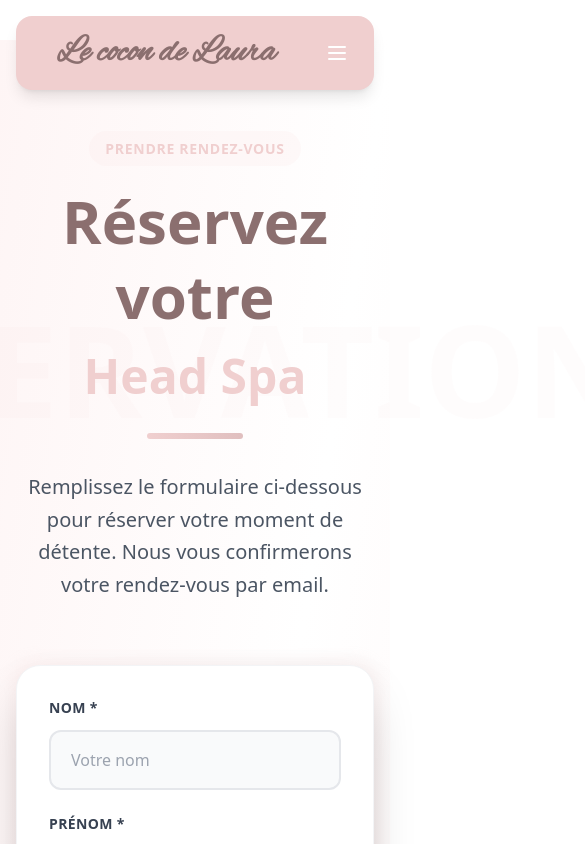
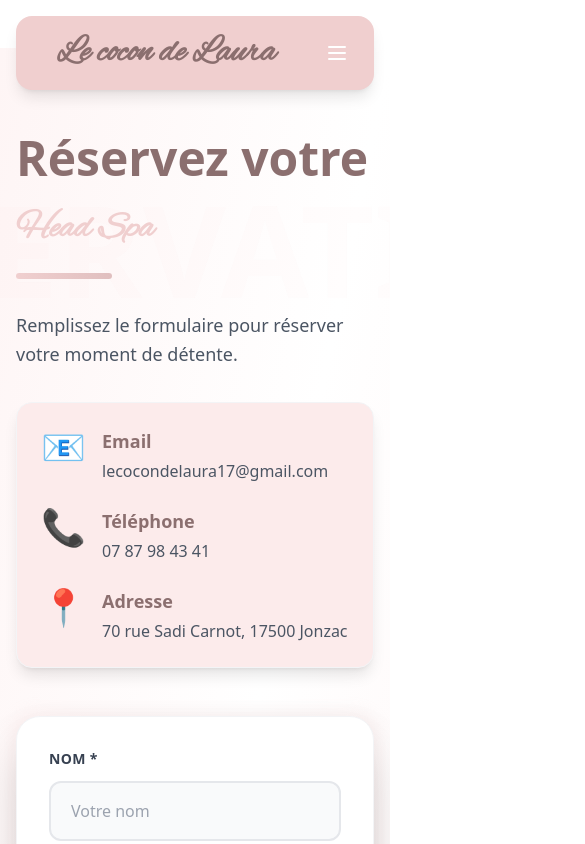
Before and after one commit to LecocondeLaura/Lecocondelaura, a React (Vite) app in the folder Frontend/: page /contact in a window 390 px wide. Shown: the top 844 px of the page, 585 px wide, since content can reach past the window. Built offline with nearby package versions, Linux system fonts and the light colour scheme; no server answers.

Commit message:
update this website for this end

```diff
--- a/Frontend/src/Components/Nav/Header.jsx
+++ b/Frontend/src/Components/Nav/Header.jsx
@@ -1,6 +1,5 @@
 import React, { useState } from "react";
 import { Link, useLocation } from "react-router-dom";
-import logo from "../../../public/favicon.png";
 function Header() {
   const [isMenuOpen, setIsMenuOpen] = useState(false);
   const location = useLocation();
--- a/Frontend/src/Pages/About.jsx
+++ b/Frontend/src/Pages/About.jsx
@@ -14,7 +14,7 @@ function About() {
                 À propos
               </span>
             </div>
-            <h1 className="text-6xl sm:text-7xl md:text-8xl font-black text-[#8b6f6f] mb-6 leading-tight font-alex-brush">
+            <h1 className="text-6xl sm:text-7xl md:text-8xl font-black text-[#8b6f6f] mb-6 leading-tight">
               Le cocon
               <br />
               <span className="text-5xl sm:text-6xl md:text-7xl text-[#f0cfcf]">
@@ -37,7 +37,7 @@ function About() {
               offrir un moment de relaxation profonde et de régénération.
             </p>
             <p className="text-lg text-gray-600 leading-relaxed">
-              Notre approche combine massage du cuir chevelu, soin du visage et
+              Notre approche combine massage du cuir chevelu avec des
               techniques de relaxation pour une expérience de bien-être
               complète. Chaque rituel est personnalisé selon vos besoins et vos
               préférences.
--- a/Frontend/src/Pages/Contact.jsx
+++ b/Frontend/src/Pages/Contact.jsx
@@ -19,8 +19,8 @@ function Contact() {
   const [isSubmitted, setIsSubmitted] = useState(false);
   const [isLoading, setIsLoading] = useState(false);
   const [availableTimes, setAvailableTimes] = useState([]);
+  const [showSundayAlert, setShowSundayAlert] = useState(false);
 
-  // Tous les horaires possibles
   const allTimes = [
     "09:00",
     "10:00",
@@ -62,6 +62,26 @@ function Contact() {
 
   const handleChange = (e) => {
     const { name, value } = e.target;
+
+    // Vérifier si la date sélectionnée est un dimanche
+    if (name === "date" && value) {
+      const selectedDate = new Date(value);
+      const dayOfWeek = selectedDate.getDay(); // 0 = dimanche, 1 = lundi, etc.
+
+      if (dayOfWeek === 0) {
+        setShowSundayAlert(true);
+        setFormData((prev) => ({
+          ...prev,
+          date: "",
+        }));
+        // Masquer la popup après 4 secondes
+        setTimeout(() => {
+          setShowSundayAlert(false);
+        }, 4000);
+        return;
+      }
+    }
+
     setFormData((prev) => ({
       ...prev,
       [name]: value,
@@ -73,6 +93,19 @@ function Contact() {
     setIsLoading(true);
 
     try {
+      // Vérifier que ce n'est pas un dimanche
+      const selectedDate = new Date(formData.date);
+      const dayOfWeek = selectedDate.getDay();
+      if (dayOfWeek === 0) {
+        setShowSundayAlert(true);
+        setIsLoading(false);
+        // Masquer la popup après 4 secondes
+        setTimeout(() => {
+          setShowSundayAlert(false);
+        }, 4000);
+        return;
+      }
+
       // Vérifier que le créneau est toujours disponible
       const available = await getAvailableTimesForDate(formData.date, allTimes);
       if (!available.includes(formData.heure)) {
@@ -83,7 +116,6 @@ function Contact() {
         return;
       }
 
-      // Enregistrer le rendez-vous (l'email est envoyé automatiquement par le backend)
       await addAppointment(formData);
 
       setIsSubmitted(true);
@@ -114,42 +146,139 @@ function Contact() {
   };
 
   const services = [
-    "Head Spa Classique",
-    "Head Spa Premium",
-    "Head Spa Détente",
+    "Head Spa  Kodomo 子ども - 45min (enfant)",
+    "Head Spa Nagomi 和み - 60min",
+    "Head Spa Takumi 匠 - 90min",
   ];
 
   return (
-    <div className="min-h-screen bg-gradient-to-br from-[#fef5f5] via-white to-[#fef5f5] pt-24 pb-20 px-4 sm:px-6 lg:px-8 mt-10">
-      <div className="max-w-5xl mx-auto">
-        <div className="text-center mb-16 relative">
+    <div className="min-h-screen lg:h-[calc(100vh-4rem)] bg-gradient-to-br from-[#fef5f5] via-white to-[#fef5f5] pt-20 pb-8 px-4 sm:px-6 lg:px-12 lg:pt-16 lg:pb-6 lg:mt-20 mt-12 overflow-y-auto lg:overflow-hidden relative">
+      {/* Toast chaleureux pour dimanche */}
+      {showSundayAlert && (
+        <div className="fixed top-4 sm:top-10 left-1/2 transform -translate-x-1/2 z-50 animate-toast-in w-full px-4 sm:px-0 sm:w-auto">
+          <div className="bg-gradient-to-br from-[#fef5f5] to-white rounded-2xl shadow-lg p-4 sm:p-5 max-w-sm mx-auto border border-[#f0cfcf]/30 backdrop-blur-sm">
+            <div className="flex items-start space-x-3 sm:space-x-4">
+              <div className="flex-shrink-0 mt-0.5 sm:mt-1">
+                <div className="w-8 h-8 sm:w-10 sm:h-10 rounded-full bg-gradient-to-br from-[#f0cfcf] to-[#e0bfbf] flex items-center justify-center">
+                  <svg
+                    className="w-5 h-5 sm:w-6 sm:h-6 text-[#8b6f6f]"
+                    fill="none"
+                    stroke="currentColor"
+                    viewBox="0 0 24 24"
+                  >
+                    <path
+                      strokeLinecap="round"
+                      strokeLinejoin="round"
+                      strokeWidth={2}
+                      d="M12 8v4l3 3m6-3a9 9 0 11-18 0 9 9 0 0118 0z"
+                    />
+                  </svg>
+                </div>
+              </div>
+              <div className="flex-1 min-w-0">
+                <h3 className="text-base sm:text-lg font-semibold text-[#8b6f6f] mb-1">
+                  Dimanche fermé
+                </h3>
+                <p className="text-xs sm:text-sm text-gray-600 leading-relaxed">
+                  Nous sommes fermés le dimanche. Veuillez choisir un autre jour
+                  pour votre rendez-vous.
+                </p>
+              </div>
+              <button
+                onClick={() => setShowSundayAlert(false)}
+                className="flex-shrink-0 text-gray-400 hover:text-[#8b6f6f] transition-colors ml-1 sm:ml-2"
+              >
+                <svg
+                  className="w-4 h-4 sm:w-5 sm:h-5"
+                  fill="none"
+                  stroke="currentColor"
+                  viewBox="0 0 24 24"
+                >
+                  <path
+                    strokeLinecap="round"
+                    strokeLinejoin="round"
+                    strokeWidth={2}
+                    d="M6 18L18 6M6 6l12 12"
+                  />
+                </svg>
+              </button>
+            </div>
+          </div>
+        </div>
+      )}
+
+      <div className="max-w-[1600px] mx-auto h-full">
+        <div className="grid grid-cols-1 lg:grid-cols-[1fr_1.5fr] gap-12 items-start h-full">
+          {/* Colonne gauche : Titre et informations */}
+          <div className="lg:pl-8">
+            <div className="relative mb-8">
               <div className="absolute inset-0 flex items-center justify-center opacity-5">
-            <h1 className="text-9xl font-black text-[#f0cfcf]">RÉSERVATION</h1>
+                <h1 className="text-9xl font-black text-[#f0cfcf]">
+                  RÉSERVATION
+                </h1>
               </div>
               <div className="relative z-10">
-            <div className="inline-block mb-6">
-              <span className="text-sm font-semibold text-[#f0cfcf] uppercase tracking-wider bg-[#f0cfcf]/10 px-4 py-2 rounded-full">
-                Prendre rendez-vous
-              </span>
-            </div>
-            <h1 className="text-6xl sm:text-7xl font-black text-[#8b6f6f] mb-6 leading-tight">
+                <h1 className="text-5xl sm:text-6xl font-black text-[#8b6f6f] mb-6 leading-tight">
                   Réservez votre
                   <br />
-              <span className="text-5xl sm:text-6xl text-[#f0cfcf]">
+                  <span className="text-4xl sm:text-5xl text-[#f0cfcf] font-alex-brush">
                     Head Spa
                   </span>
                 </h1>
-            <div className="w-24 h-1.5 bg-gradient-to-r from-[#f0cfcf] to-[#e0bfbf] mx-auto mb-8 rounded-full"></div>
-            <p className="text-xl text-gray-600 max-w-2xl mx-auto leading-relaxed">
-              Remplissez le formulaire ci-dessous pour réserver votre moment de
-              détente. Nous vous confirmerons votre rendez-vous par email.
+                <div className="w-24 h-1.5 bg-gradient-to-r from-[#f0cfcf] to-[#e0bfbf] mb-8 rounded-full"></div>
+                <p className="text-lg text-gray-600 leading-relaxed mb-8">
+                  Remplissez le formulaire pour réserver votre moment de
+                  détente.
                 </p>
               </div>
             </div>
 
-        <div className="relative">
+            {/* Informations de contact */}
+            <div className="space-y-6">
+              <div className="bg-[#fcebeb] rounded-2xl p-6 shadow-lg hover:shadow-xl transition-all duration-300 border border-gray-100 hover:border-[#f0cfcf]/50 group">
+                <div className="flex items-start space-x-4 mb-6">
+                  <div className="text-4xl group-hover:scale-110 transition-transform duration-300">
+                    📧
+                  </div>
+                  <div>
+                    <h3 className="font-bold text-[#8b6f6f] mb-1 text-lg">
+                      Email
+                    </h3>
+                    <p className="text-gray-600">lecocondelaura17@gmail.com</p>
+                  </div>
+                </div>
+                <div className="flex items-start space-x-4 mb-6">
+                  <div className="text-4xl group-hover:scale-110 transition-transform duration-300">
+                    📞
+                  </div>
+                  <div>
+                    <h3 className="font-bold text-[#8b6f6f] mb-1 text-lg">
+                      Téléphone
+                    </h3>
+                    <p className="text-gray-600">07 87 98 43 41</p>
+                  </div>
+                </div>
+                <div className="flex items-start space-x-4">
+                  <div className="text-4xl group-hover:scale-110 transition-transform duration-300">
+                    📍
+                  </div>
+                  <div>
+                    <h3 className="font-bold text-[#8b6f6f] mb-1 text-lg">
+                      Adresse
+                    </h3>
+                    <p className="text-gray-600">
+                      70 rue Sadi Carnot, 17500 Jonzac
+                    </p>
+                  </div>
+                </div>
+              </div>
+            </div>
+          </div>
+
+          {/* Colonne droite : Formulaire */}
+          <div className="relative lg:-mt-8">
             <div className="absolute -inset-1 bg-gradient-to-r from-[#f0cfcf] to-[#e0bfbf] rounded-3xl blur opacity-20"></div>
-          <div className="relative bg-white rounded-3xl shadow-2xl p-8 sm:p-12 border border-gray-100">
+            <div className="relative bg-white rounded-3xl shadow-2xl p-8 sm:p-10 lg:p-12 border border-gray-100 w-full">
               {isSubmitted ? (
                 <div className="text-center py-16">
                   <div className="inline-flex items-center justify-center w-24 h-24 bg-gradient-to-br from-[#f0cfcf] to-[#e0bfbf] rounded-full mb-6 animate-pulse">
@@ -171,8 +300,8 @@ function Contact() {
                     Demande envoyée !
                   </h2>
                   <p className="text-gray-600 text-lg max-w-md mx-auto">
-                  Nous vous contacterons très prochainement pour confirmer votre
-                  rendez-vous.
+                    Nous vous contacterons très prochainement pour confirmer
+                    votre rendez-vous.
                   </p>
                 </div>
               ) : (
@@ -353,7 +482,7 @@ function Contact() {
                       onChange={handleChange}
                       rows="5"
                       className="w-full px-5 py-4 border-2 border-gray-200 rounded-xl focus:ring-4 focus:ring-[#f0cfcf]/20 focus:border-[#f0cfcf] outline-none transition-all duration-300 resize-none bg-gray-50 focus:bg-white"
-                    placeholder="Des informations complémentaires, allergies, préférences..."
+                      placeholder="Des informations complémentaires, allergies, grossesse..."
                     ></textarea>
                   </div>
 
@@ -372,29 +501,6 @@ function Contact() {
               )}
             </div>
           </div>
-
-        <div className="mt-16 grid grid-cols-1 md:grid-cols-3 gap-6">
-          <div className="bg-white rounded-2xl p-8 shadow-lg hover:shadow-xl transition-all duration-300 text-center group border border-gray-100 hover:border-[#f0cfcf]/50">
-            <div className="text-5xl mb-4 group-hover:scale-110 transition-transform duration-300">
-              📧
-            </div>
-            <h3 className="font-bold text-[#8b6f6f] mb-2 text-lg">Email</h3>
-            <p className="text-gray-600">lecocondelaura17@gmail.com</p>
-          </div>
-          <div className="bg-white rounded-2xl p-8 shadow-lg hover:shadow-xl transition-all duration-300 text-center group border border-gray-100 hover:border-[#f0cfcf]/50">
-            <div className="text-5xl mb-4 group-hover:scale-110 transition-transform duration-300">
-              📞
-            </div>
-            <h3 className="font-bold text-[#8b6f6f] mb-2 text-lg">Téléphone</h3>
-            <p className="text-gray-600">07 87 98 43 41</p>
-          </div>
-          <div className="bg-white rounded-2xl p-8 shadow-lg hover:shadow-xl transition-all duration-300 text-center group border border-gray-100 hover:border-[#f0cfcf]/50">
-            <div className="text-5xl mb-4 group-hover:scale-110 transition-transform duration-300">
-              📍
-            </div>
-            <h3 className="font-bold text-[#8b6f6f] mb-2 text-lg">Adresse</h3>
-            <p className="text-gray-600">70 rue Sadi Carnot, 17500 Jonzac</p>
-          </div>
         </div>
       </div>
     </div>
--- a/Frontend/src/index.css
+++ b/Frontend/src/index.css
@@ -7,3 +7,18 @@
     font-family: "Alex Brush", cursive;
   }
 }
+
+@keyframes toast-in {
+  from {
+    opacity: 0;
+    transform: translate(-50%, -20px);
+  }
+  to {
+    opacity: 1;
+    transform: translate(-50%, 0);
+  }
+}
+
+.animate-toast-in {
+  animation: toast-in 0.4s cubic-bezier(0.68, -0.55, 0.265, 1.55);
+}
```
Also changed, not shown: Frontend/src/Pages/Services.jsx (+27 -27 lines). Lines whose indentation alone changed are shown as unchanged.
